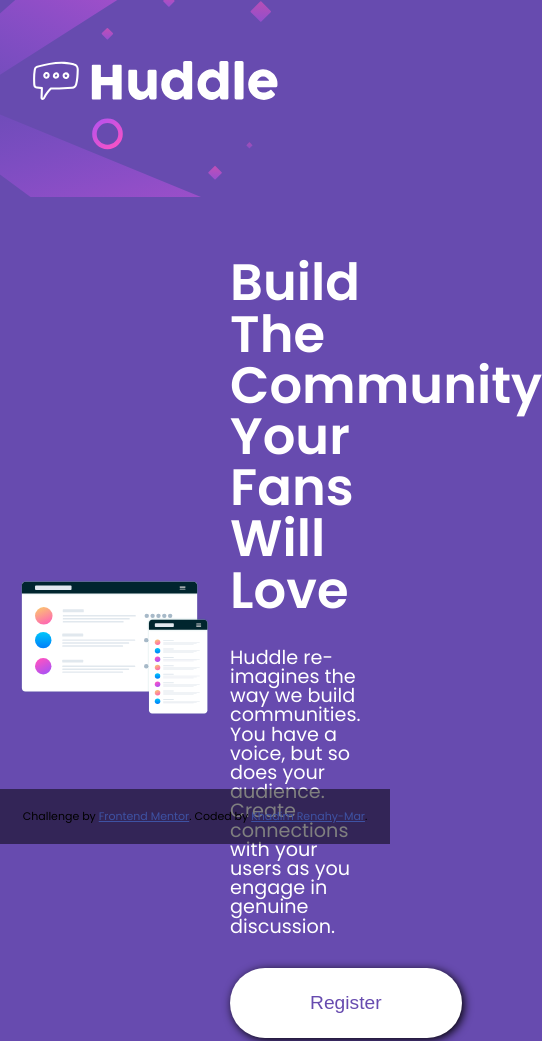
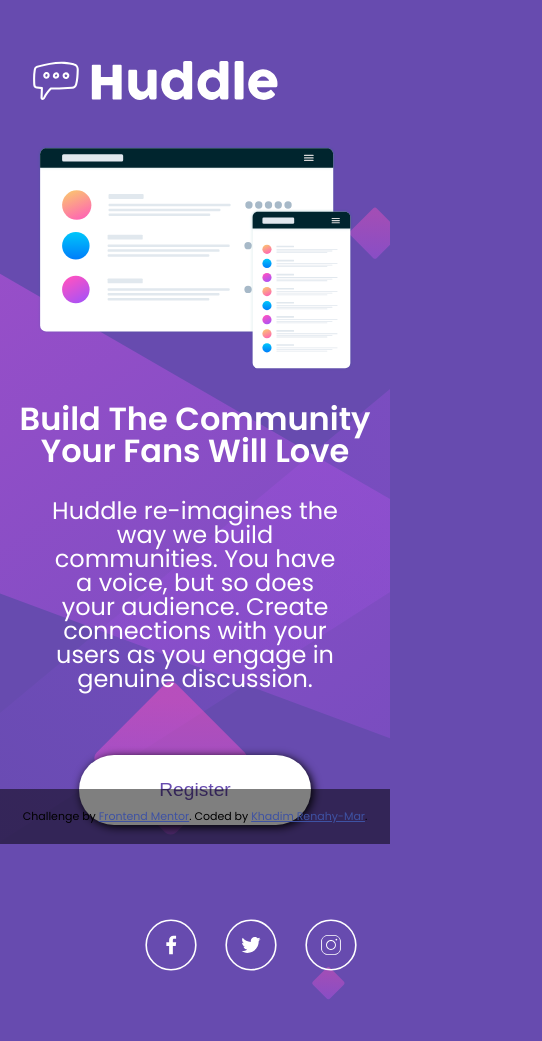
Before and after one commit to KhadimRenahyMar/Huddle-landing-page, a plain HTML site: page index.html in a window 390 px wide. Shown: the top 1041 px of the page, 542 px wide, since content can reach past the window. After the commit the page ends 1001 px from the top, so only its background shows below. Drawn offline with Linux system fonts and the light colour scheme.

Commit message:
responsiveness

```diff
--- a/css/main.css
+++ b/css/main.css
@@ -7,17 +7,18 @@
 }
 
 .body{
-    position: absolute;
     top: 0;
     bottom: 0;
     width: 100%;
     height: 100%;
-    font-family: 'Poppins', sans-serif;
+
     background: url(../images/bg-desktop.svg) no-repeat;
-    background-size: 90%;
-    background-position-y: -1rem;
+    background-size: cover;
     background-position-x: -5rem;
     background-color: hsl(257, 40%, 49%);
+    background-attachment: fixed;
+
+    font-family: 'Poppins', sans-serif;
 }
 
 .wrapper{
@@ -168,3 +169,61 @@
 .attribution a {
     color: hsl(228, 45%, 44%);
 }
+
+@media screen and (max-width: 1200px) {
+
+    .body{
+        background: url(../images/bg-mobile.svg) no-repeat;
+        background-size: cover;
+        background-color: hsl(257, 40%, 49%);
+    }
+
+    .container{
+        flex-direction: column;
+        margin: 2rem 0 0;
+    }
+    .container__contentBx{
+        width: 80%;
+        text-align: center;
+        margin: 4rem auto 0.5rem;
+    }
+
+    .contentBx__title{
+        font-size: 3rem;
+    }
+
+    .contentBx__txt{
+        font-size: 1.5rem;
+        margin: 2rem 2rem 2rem 2rem;
+    }
+
+    .contentBx__btn{
+        margin: 2rem;
+    }
+
+    .container__imgBx{
+        margin: auto;
+        width: 90%;
+    }
+    .imgBx__illustration{
+        width: 100%;
+    }
+}
+
+@media screen and (max-width: 768px) {
+    .container__contentBx{
+        width: 80%;
+        margin: 2rem auto 0.5rem;
+    }
+}
+
+
+@media screen and (max-width: 400px) {
+    .container__contentBx{
+        width: 100%;
+        margin: 2rem auto;
+    }
+    .contentBx__title{
+        font-size: 2rem;
+    }
+}
```
